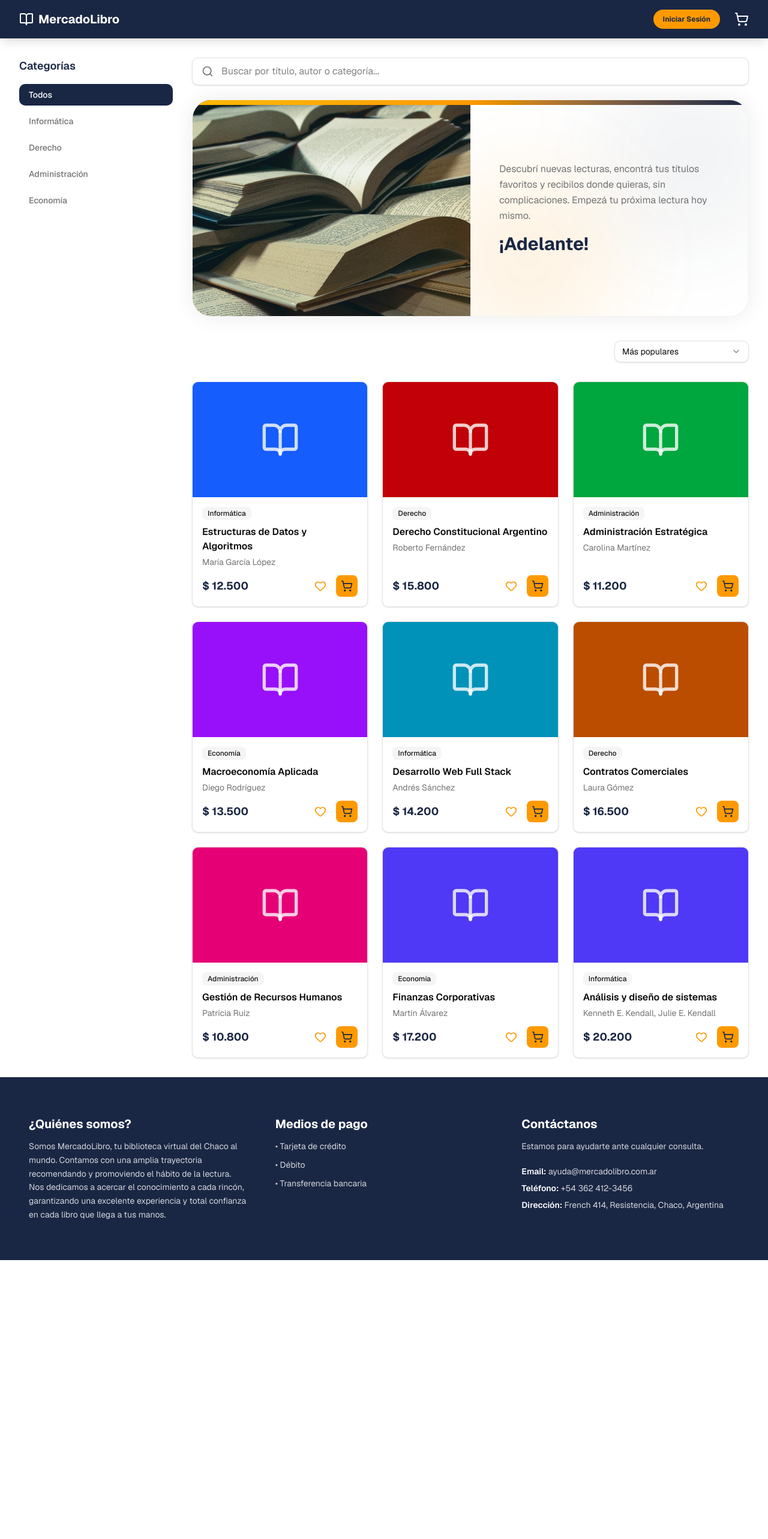
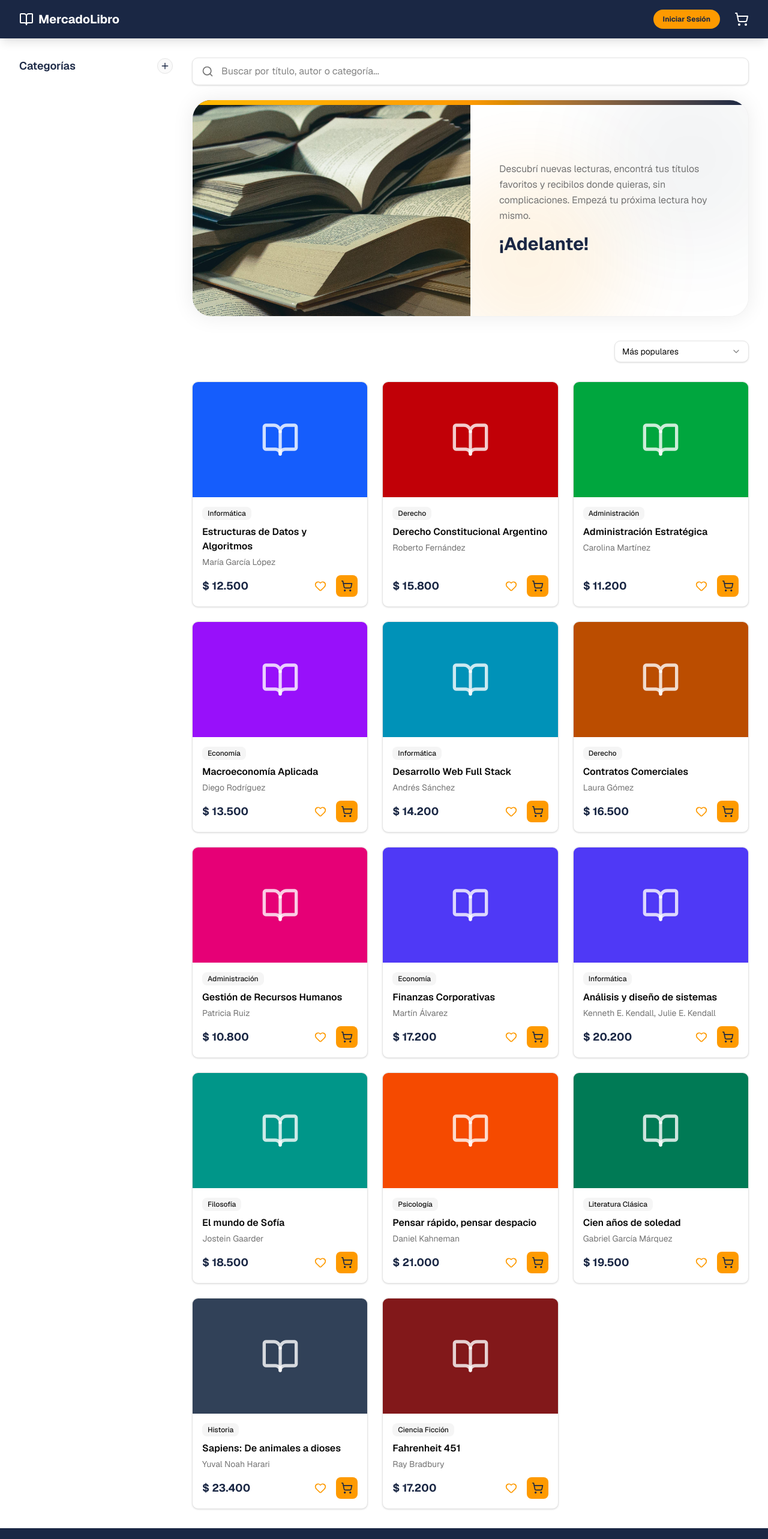
Before and after one commit to Facu-Basualdo/v0-editorial, a Next.js app: page / in a window 1280 px wide. Shown: the top 2566 px of the page at 60% size. Before the commit the page ends 2101 px from the top, so only its background shows below. Built offline with nearby package versions, Linux system fonts and the light colour scheme.

Commit message:
izquierda

```diff
--- a/app/page.tsx
+++ b/app/page.tsx
@@ -188,10 +188,60 @@ const mockBooks: Book[] = [
       "Se espera que los estudiantes sean capaces de: Modelar los procesos de desarrollo de software, ya sea a través de la UML o enfoques jerárquicos, analizar y diseñar sistemas informáticos, aprender sobre el ciclo de vida del software, desde la planificación hasta la implementación y el mantenimiento, aprender, aplicar la cultura profesional en el desarrollo de software, aplicar soluciones informáticas para resolver problemas. Los contenidos de desarrollo de software e Implementación de Tecnología es una asignatura esencial para la formación de profesionales en el ámbito de la informática. Proporciona a los estudiantes las competencias necesarias para el desarrollo de software y la implementación de tecnología, lo que les permitirá desempeñarse exitosamente en el campo laboral."
     ],
     coverColor: "bg-indigo-600",
+  },
+  {
+    id: 10,
+    title: "El mundo de Sofía",
+    author: "Jostein Gaarder",
+    category: "Filosofía",
+    price: 18500,
+    description: "Una novela sobre la historia de la filosofía que invita a reflexionar sobre las grandes preguntas del pensamiento humano a través de un entretenido relato de ficción.",
+    preview: ["Un día, al volver del instituto, Sofía Amundsen encuentra una carta en el buzón con una única pregunta: ¿Quién eres? Así comienza un apasionante viaje a lo largo y ancho de la historia de la filosofía."],
+    coverColor: "bg-teal-600",
+  },
+  {
+    id: 11,
+    title: "Pensar rápido, pensar despacio",
+    author: "Daniel Kahneman",
+    category: "Psicología",
+    price: 21000,
+    description: "Un revolucionario recorrido por la mente humana que explica los dos sistemas que modelan cómo pensamos: el sistema 1, rápido, intuitivo y emocional, y el sistema 2, más lento, deliberativo y lógico.",
+    preview: ["La premisa básica de este libro es que es más fácil reconocer los errores de los demás que los nuestros. Nuestros sesgos cognitivos moldean gran parte de nuestras decisiones cotidianas sin que nos demos cuenta."],
+    coverColor: "bg-orange-600",
+  },
+  {
+    id: 12,
+    title: "Cien años de soledad",
+    author: "Gabriel García Márquez",
+    category: "Literatura Clásica",
+    price: 19500,
+    description: "La obra maestra del realismo mágico latinoamericano. Narra la historia de la familia Buendía a lo largo de siete generaciones en el pueblo mítico de Macondo.",
+    preview: ["Muchos años después, frente al pelotón de fusilamiento, el coronel Aureliano Buendía había de recordar aquella tarde remota en que su padre lo llevó a conocer el hielo."],
+    coverColor: "bg-emerald-700",
+  },
+  {
+    id: 13,
+    title: "Sapiens: De animales a dioses",
+    author: "Yuval Noah Harari",
+    category: "Historia",
+    price: 23400,
+    description: "Un fascinante recorrido por la breve historia de la humanidad. Desde los primeros humanos que caminaron sobre la Tierra hasta los radicales y a veces devastadores avances de las revoluciones cognitiva, agrícola y científica.",
+    preview: ["Hace cien mil años, al menos seis especies de homínidos habitaban la Tierra. Hoy en día, solo queda una: el Homo sapiens. ¿Cómo logró nuestra especie imponerse en la lucha por la supervivencia y convertirse en el ser dominante del planeta?"],
+    coverColor: "bg-slate-700",
+  },
+  {
+    id: 14,
+    title: "Fahrenheit 451",
+    author: "Ray Bradbury",
+    category: "Ciencia Ficción",
+    price: 17200,
+    description: "Un clásico de la literatura distópica. En una sociedad futura donde los libros están prohibidos, el bombero Guy Montag empieza a cuestionarse su labor de destruirlos.",
+    preview: ["Constituía un placer especial ver las cosas consumidas, ver los objetos ennegrecidos y cambiados. Con la punta de bronce del soplete en sus puños, con aquella gigantesca serpiente pitón escupiendo su queroseno venenoso sobre el mundo, la sangre le latía en la cabeza y sus manos eran las de un fantástico director tocando todas las sinfonías del fuego y de las llamas para destruir los guiñapos y ruinas de la Historia."],
+    coverColor: "bg-red-900",
   }
 ]
 
-const categories = ["Informática", "Derecho", "Administración", "Economía"]
+const categories = ["Informática", "Derecho", "Administración", "Economía", "Filosofía", "Psicología", "Literatura Clásica", "Historia", "Ciencia Ficción"]
 
 type View = "login" | "catalog" | "detail" | "cart" | "library" | "account" | "favorites"
 
@@ -217,6 +267,7 @@ export default function Bookstore() {
     phone: "+54 11 1234-5678"
   })
   const [sortBy, setSortBy] = useState<string>("popular")
+  const [isCategoriesOpen, setIsCategoriesOpen] = useState<boolean>(false)
 
   // Filter books based on category (searchQuery no afecta al catálogo visual)
   const filteredBooks = mockBooks.filter((book) => {
@@ -491,8 +542,18 @@ export default function Bookstore() {
               <aside className="w-full shrink-0 md:w-64 space-y-6">
                 {/* Category Filter */}
                 <div>
-                <h2 className="mb-4 text-lg font-semibold text-[#1a2744]">Categorías</h2>
-                <div className="flex flex-col gap-2">
+                  <button
+                    onClick={() => setIsCategoriesOpen(!isCategoriesOpen)}
+                    className="flex w-full items-center justify-between mb-4 hover:opacity-80 transition-opacity focus:outline-none"
+                  >
+                    <h2 className="text-lg font-semibold text-[#1a2744]">Categorías</h2>
+                    <span className="text-[#1a2744] bg-secondary/50 rounded-full p-1 border border-border">
+                      {isCategoriesOpen ? <Minus className="size-4" /> : <Plus className="size-4" />}
+                    </span>
+                  </button>
+
+                  {isCategoriesOpen && (
+                    <div className="flex flex-col gap-2 pl-4 border-l-2 border-[#1a2744]/10 ml-1">
                       <button
                         onClick={() => setSelectedCategory(null)}
                         className={`text-left rounded-lg px-4 py-2 text-sm font-medium transition-colors ${!selectedCategory
@@ -515,6 +576,7 @@ export default function Bookstore() {
                         </button>
                       ))}
                     </div>
+                  )}
                 </div>
               </aside>
 
```
Lines whose indentation alone changed are shown as unchanged.
